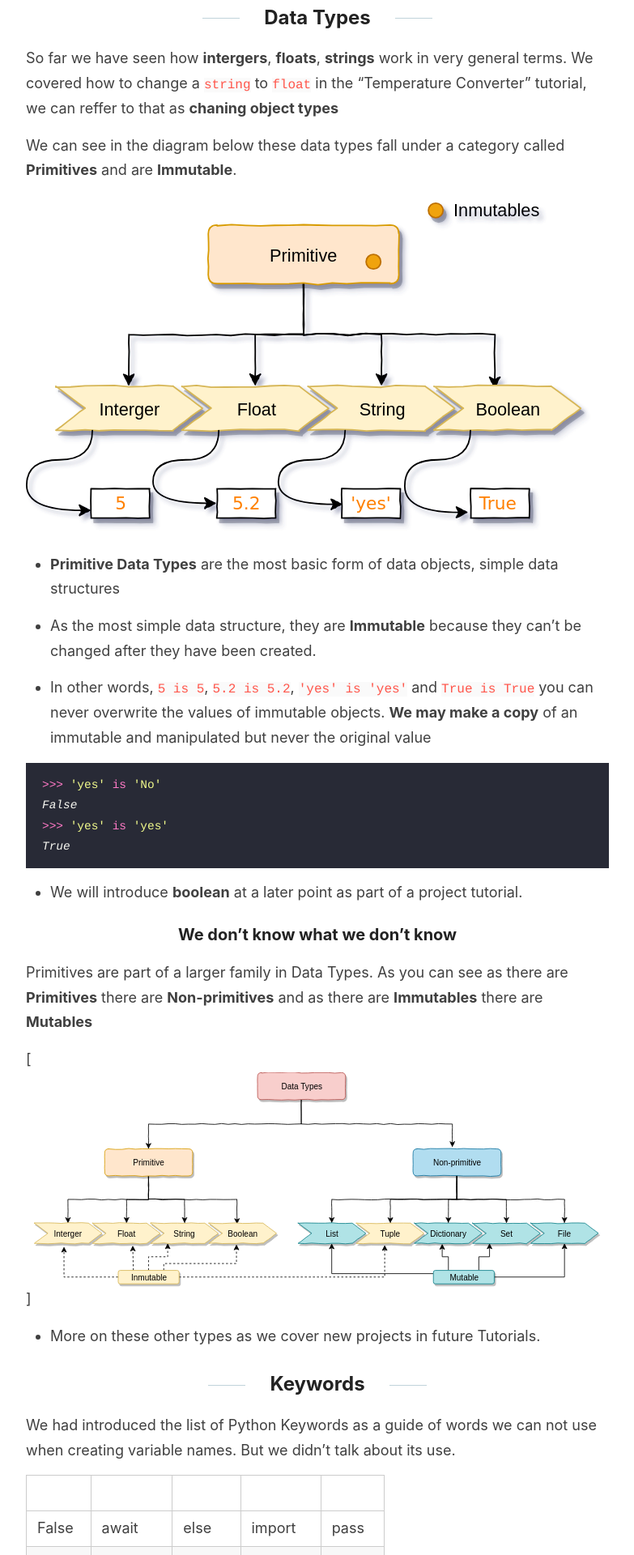
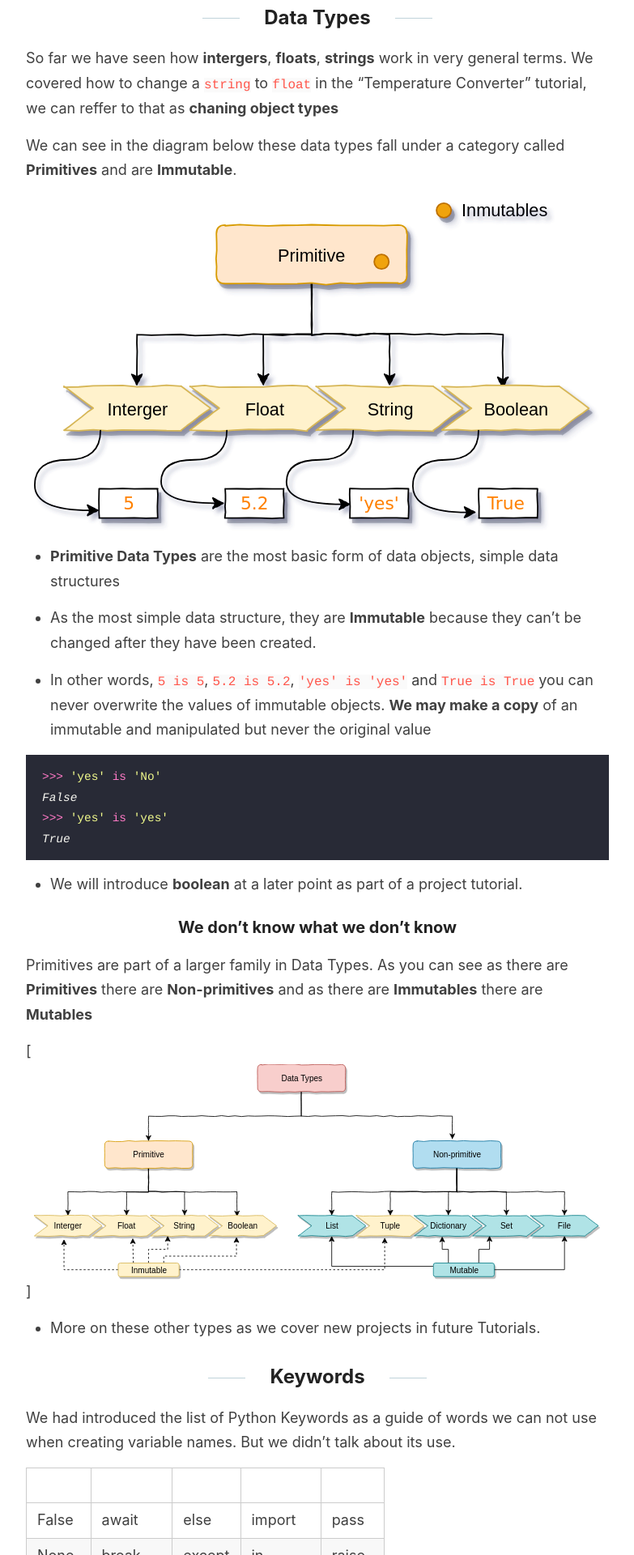
Before and after one commit to KikeVen/python911, a Jekyll site: the page built from _posts/2019-9-27-in-review-05.md, in a window 1280 px wide. Shown: the part 932-2852 px from the top of the page at 81% size, without its empty margins (248-1031 px from the left). Built offline with Jekyll 4.4.1, drawn with Linux system fonts in a browser that asks for light colours; comment, search, counter and statistics services are not loaded.

Commit message:
image fix 3

```diff
--- a/_posts/2019-9-27-in-review-05.md
+++ b/_posts/2019-9-27-in-review-05.md
@@ -26,7 +26,7 @@
 
 We can see in the diagram below these data types fall under a category called **Primitives** and are **Immutable**.
 
-[<img src="{{ site.baseurl }}/images/dt_primitives.svg" alt="Primitive data types by Enrique Bruzual" style="width: 700px;"/>]()
+<img src="{{ site.baseurl }}/images/dt_primitives.svg" alt="Primitive data types by Enrique Bruzual" style="width: 700px;"/>
 
 * **Primitive Data Types** are the most basic form of data objects, simple data structures
 
```
